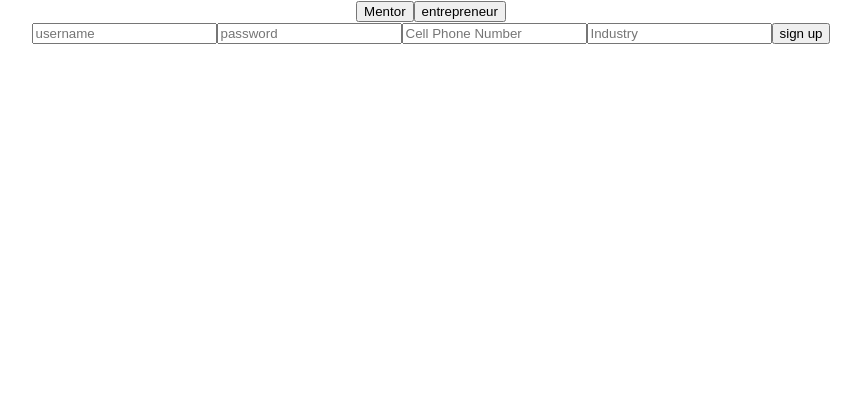
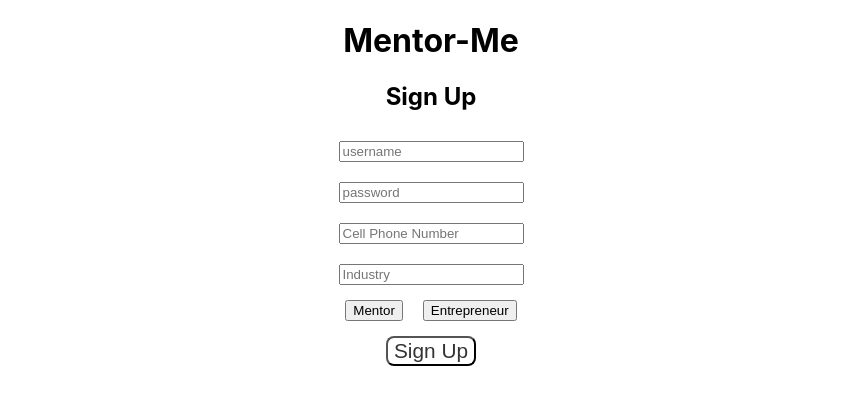
Before and after one commit to bw-mentor-me/MentorMe-FE, a React (Create React App) app in the folder mentor-app/: page /login in a window 1280 px wide. Both pictures are taken after typing "Sample", "Sample123" into the empty fields and a click on the button "Sign Up". Shown: the top 404 px of the page, without its empty margins (209-1070 px from the left). Built offline with nearby package versions, Linux system fonts and the light colour scheme.

Commit message:
more finishing touches

```diff
--- a/mentor-app/src/Mentee/components/QuestionForm.js
+++ b/mentor-app/src/Mentee/components/QuestionForm.js
@@ -17,6 +17,7 @@ const Form = styled.form`
 const QuestionText = styled.input`
   margin-bottom: 10px;
   padding-bottom: 50px;
+  margin-top: 20px;
   padding-right: 40px;
 `;
 
@@ -25,12 +26,13 @@ export class QuestionForm extends Component {
     super(props);
     this.state = {
       question: "",
-      user: {}
+      userid: localStorage.getItem("userid")
     };
   }
 
   addQuestion = e => {
     e.preventDefault();
+    console.log(this.state);
     this.props.postQuestion(this.state);
     this.setState({
       question: ""
@@ -44,7 +46,6 @@ export class QuestionForm extends Component {
   };
 
   render() {
-    console.log("red");
     return (
       <div>
         <Form onSubmit={this.addQuestion}>
--- a/mentor-app/src/Mentee/components/QuestionPage.js
+++ b/mentor-app/src/Mentee/components/QuestionPage.js
@@ -1,6 +1,7 @@
 import React, { Component } from "react";
 import SearchBar from "./SearchBar";
 import CardContainer from "./CardContainer";
+import UpdateForm from "./UpdateForm";
 
 export class QuestionPage extends Component {
   state = {
@@ -23,6 +24,14 @@ export class QuestionPage extends Component {
           data={this.props.data}
           searchFilter={this.searchFilter}
           filteredPosts={this.state.filteredPosts}
+          deleteQuestion={this.props.deleteQuestion}
+          updateQuestion={this.props.updateQuestion}
+          setUpdateQuestion={this.props.setUpdateQuestion}
+          history={this.props.history}
+        />
+        <UpdateForm
+          setUpdateQuestion={this.props.setUpdateQuestion}
+          activeQuestion={this.props.activeQuestion}
         />
       </div>
     );
--- /dev/null
+++ b/mentor-app/src/Mentee/components/UpdateForm.js
@@ -0,0 +1,59 @@
+import React, { Component } from "react";
+import styled from "styled-components";
+
+import Button from "@material-ui/core/Button";
+
+const Form = styled.form`
+  display: flex;
+  flex-direction: column;
+  align-items: center;
+`;
+
+// const Industry = styled.input`
+//   margin-bottom: 20px;
+//   margin-top: 20px;
+//   padding-right: 40px;
+// `;
+const QuestionText = styled.input`
+  margin-bottom: 10px;
+  padding-bottom: 50px;
+  margin-top: 20px;
+  padding-right: 40px;
+`;
+
+export class UpdateForm extends Component {
+  state = {
+    question: ""
+  };
+
+  render() {
+    return (
+      <div>
+        <Form>
+          <QuestionText
+            placeholder="Question: "
+            type="text"
+            value={this.state.question}
+            name="question"
+            onChange={this.handleChange}
+          />
+
+          <Button
+            onClick={() =>
+              this.props.updateQuestion(
+                this.props.activeQuestion.questionsid,
+                this.state
+              )
+            }
+            size="small"
+            color="primary"
+          >
+            Update Question
+          </Button>
+        </Form>
+      </div>
+    );
+  }
+}
+
+export default UpdateForm;
--- a/mentor-app/src/components/Login.js
+++ b/mentor-app/src/components/Login.js
@@ -1,66 +1,112 @@
-import React, { Component } from 'react'
-import axios from 'axios';
+import React, { Component } from "react";
+import axios from "axios";
+import styled from "styled-components";
+
+const LogInForm = styled.form`
+  display: flex;
+  flex-direction: column;
+  align-items: center;
+  input {
+    margin: 10px 0px;
+  }
+`;
+
+const ButtonDiv = styled.div`
+  display: flex;
+  margin-top: 5px;
+
+  button {
+    margin: 0px 10px;
+  }
+`;
 
 class Login extends Component {
   state = {
-        username: '',
-        password: ''
-    }
+    username: "",
+    password: ""
+  };
 
   login = e => {
-
     e.preventDefault();
-        axios.post('http://doc-starthere.herokuapp.com/oauth/token', `grant_type=password&username=${this.state.username}&password=${this.state.password}`, {
-
+    axios
+      .post(
+        "http://doc-mentorme.herokuapp.com/oauth/token",
+        `grant_type=password&username=${this.state.username}&password=${
+          this.state.password
+        }`,
+        {
           headers: {
-
             // btoa is converting our client id/client secret into base64
-        Authorization: `Basic ${btoa('lambda-client:lambda-secret')}`,
-        'Content-Type': 'application/x-www-form-urlencoded'
-
+            Authorization: `Basic ${btoa("lambda-client:lambda-secret")}`,
+            "Content-Type": "application/x-www-form-urlencoded"
+          }
+        }
+      )
+      .then(res => {
+        console.log(res);
+        localStorage.setItem("token", res.data.access_token);
+        axios
+          .get("http://doc-mentorme.herokuapp.com/users/getusername", {
+            headers: {
+              Authorization: `Bearer ${localStorage.getItem("token")}`
             }
           })
           .then(res => {
-            console.log(res)
-            localStorage.setItem('token', res.data.access_token)
-            this.props.history.push('/questionsFeed')
+            console.log(res);
+            localStorage.setItem("userid", res.data.userid);
+          })
+          .catch(err => console.log(err));
+        this.props.history.push("/questionsFeed");
       })
 
-        .catch(err => { console.log(err)
-        this.props.history.push('/questionsFeed')}
-
-        )
-        this.setState ({
-            username: '',
-            password: ''
-        })
-    }
+      .catch(err => {
+        console.log(err);
+        this.props.history.push("/questionsFeed");
+      });
+    this.setState({
+      username: "",
+      password: ""
+    });
+  };
 
   signup = e => {
     e.preventDefault();
-        this.props.history.push('/signup');
-    }
+    this.props.history.push("/signup");
+  };
 
   handleChanges = e => {
     this.setState({
       [e.target.name]: e.target.value
-        })
-    }
+    });
+  };
 
   render() {
     return (
       <div>
-                <h1>Log In</h1>
-                <form onSubmit={this.login}>
-
-                <input type='text' name='username' placeholder='username' onChange={this.handleChanges} value={this.state.username} />
-                <input type='password' name='password' placeholder='password' onChange={this.handleChanges} value={this.state.password} />
-                <button>Log in</button><button onClick={this.signup} >Sign Up</button>
-
-                </form>
-
+        <h1>Mentor-Me</h1>
+        <h2>Log In</h2>
+        <LogInForm onSubmit={this.login}>
+          <input
+            type="text"
+            name="username"
+            placeholder="username"
+            onChange={this.handleChanges}
+            value={this.state.username}
+          />
+          <input
+            type="password"
+            name="password"
+            placeholder="password"
+            onChange={this.handleChanges}
+            value={this.state.password}
+          />
+          <ButtonDiv>
+            <button>Log in</button>
+            <button onClick={this.signup}>Sign Up</button>
+          </ButtonDiv>
+        </LogInForm>
       </div>
-        )
+    );
   }
 }
 
--- a/mentor-app/src/components/Signup.js
+++ b/mentor-app/src/components/Signup.js
@@ -1,72 +1,133 @@
-import React, { Component } from 'react'
-import axios from 'axios';
+import React, { Component } from "react";
+import axios from "axios";
+import styled from "styled-components";
+
+const LogInForm = styled.form`
+  display: flex;
+  flex-direction: column;
+  align-items: center;
+  input {
+    margin: 10px 0px;
+  }
+`;
+
+const ButtonDiv = styled.div`
+  display: flex;
+  margin-top: 5px;
+
+  button {
+    margin: 0px 10px;
+  }
+`;
+
+const SignUpButton = styled.button`
+  font-size: 1.3rem;
+  margin-top: 15px;
+  border-radius: 8px;
+  background: white;
+  color: #333333;
+`;
 
 class Signup extends Component {
   state = {
     newUser: {
-            username: '',
-            password: '',
-            phoneNumber: '',
-            industryType: '',
-            userRole: ''
+      username: "",
+      password: "",
+      phonenumber: "",
+      industrytype: "",
+      usertype: ""
     }
-    }
+  };
 
   handleChanges = e => {
     this.setState({
-            newUser : {
+      newUser: {
         ...this.state.newUser,
         [e.target.name]: e.target.value
       }
-        })
-    }
+    });
+  };
 
   signup = e => {
     e.preventDefault();
     axios
-            .post('http://doc-starthere.herokuapp.com/createnewuser', this.state.newUser)
+      .post(
+        "http://doc-starthere.herokuapp.com/createnewuser",
+        this.state.newUser
+      )
       .then(res => {
         console.log(res);
-                return this.props.history.push('/login');
+        return this.props.history.push("/login");
       })
       .catch(err => {
         console.log(err);
-                return this.props.history.push('/login');
-
-            })
-
-    }
+        return this.props.history.push("/login");
+      });
+  };
 
   mentor = e => {
     e.preventDefault();
     this.setState({
-            userRole: 'mentor'
-        })
+      newUser: {
+        ...this.state.newUser,
+        usertype: "mentor"
       }
+    });
+  };
 
   entrepreneur = e => {
     e.preventDefault();
     this.setState({
-            userRole: 'entrepreneur'
-        })
+      newUser: {
+        ...this.state.newUser,
+        usertype: "entrepreneur"
       }
+    });
+  };
 
   render() {
     return (
       <div>
-                <button onClick={this.mentor}>Mentor</button><button onClick={this.entrepreneur}>entrepreneur</button>
-
-                <form onSubmit={this.signup}>
-                    <input type='text' name='username' placeholder='username' value={this.state.username} onChange={this.handleChanges} />
-                    <input type='password' name='password' placeholder='password' value={this.state.password} onChange={this.handleChanges} />
-                    <input type='text' name='phoneNumber' placeholder='Cell Phone Number' value={this.state.phoneNumber} onChange={this.handleChanges} />
-                    <input type='text' name='industryType' placeholder='Industry' value={this.state.industryType} onChange={this.handleChanges} />
-                    <button type='submit'>sign up</button>
-                </form>
+        <h1>Mentor-Me</h1>
+        <h2>Sign Up</h2>
+        <LogInForm onSubmit={this.signup}>
+          <input
+            type="text"
+            name="username"
+            placeholder="username"
+            value={this.state.username}
+            onChange={this.handleChanges}
+          />
+          <input
+            type="password"
+            name="password"
+            placeholder="password"
+            value={this.state.password}
+            onChange={this.handleChanges}
+          />
+          <input
+            type="text"
+            name="phonenumber"
+            placeholder="Cell Phone Number"
+            value={this.state.phoneNumber}
+            onChange={this.handleChanges}
+          />
+          <input
+            type="text"
+            name="industrytype"
+            placeholder="Industry"
+            value={this.state.industryType}
+            onChange={this.handleChanges}
+          />
+          <ButtonDiv>
+            <button onClick={this.mentor}>Mentor</button>
+            <button onClick={this.entrepreneur}>Entrepreneur</button>
+          </ButtonDiv>
+          <SignUpButton type="submit">Sign Up</SignUpButton>
+        </LogInForm>
       </div>
-        )
+    );
   }
 }
 
-
 export default Signup;
```
Also changed, not shown: mentor-app/src/Mentee/MenteeApp.js (+76 -8 lines), mentor-app/src/Mentee/components/CardContainer.js (+43 -6 lines), mentor-app/src/Mentee/components/ImgMediaCard.js (+23 -6 lines). Lines whose indentation alone changed are shown as unchanged.
